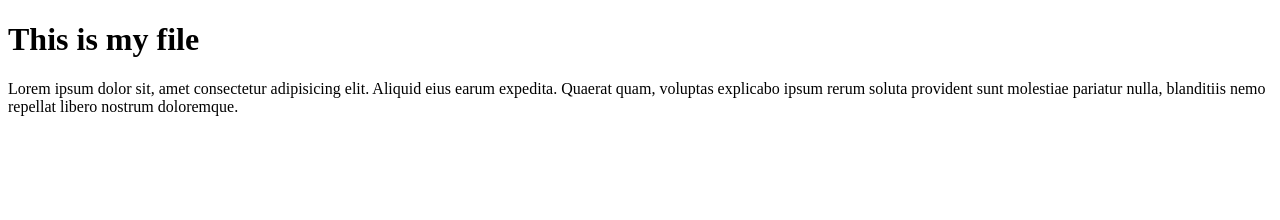
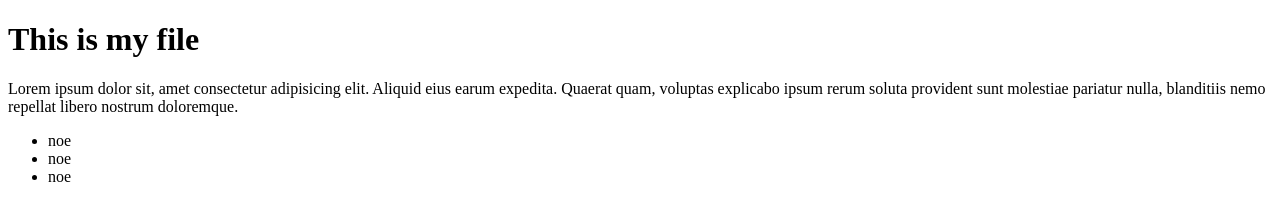
Before and after one commit to karo2900/karo.bull, a plain HTML site: page index.html in a window 1280 px wide. Drawn offline with Linux system fonts and the light colour scheme.

Commit message:
add ul list

```diff
--- a/index.html
+++ b/index.html
@@ -10,5 +10,11 @@
     <p>
         Lorem ipsum dolor sit, amet consectetur adipisicing elit. Aliquid eius earum expedita. Quaerat quam, voluptas explicabo ipsum rerum soluta provident sunt molestiae pariatur nulla, blanditiis nemo repellat libero nostrum doloremque.
     </p>
+
+    <ul>
+        <li>noe</li>
+        <li>noe</li>
+        <li>noe</li>
+    </ul>
 </body>
 </html>
```
